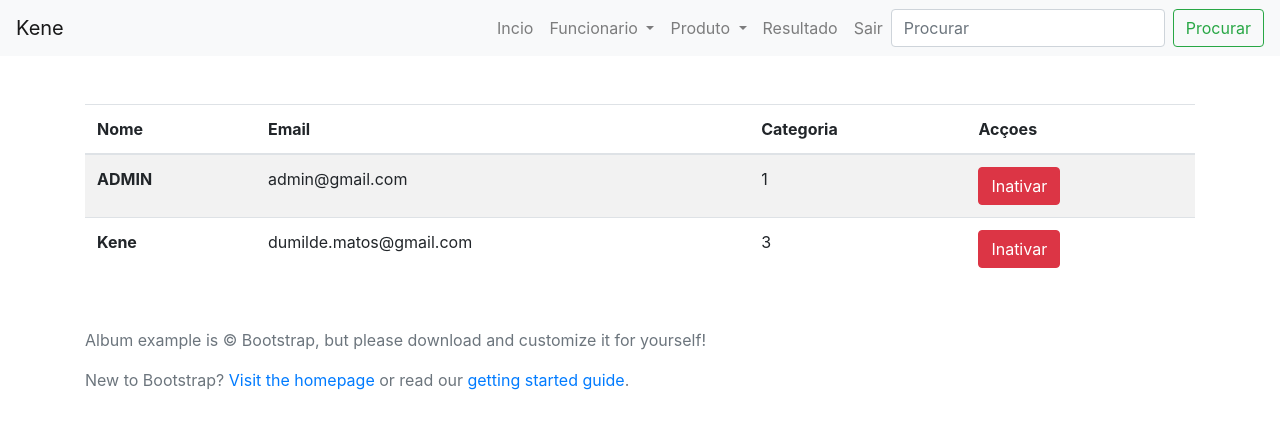
After one commit to Borgitoh/leilao, a PHP site: page /php/ListarFuncionario.php in a window 1280 px wide. The commit adds this page. Shown: the top 429 px of the page. Run offline with PHP 8.4, Linux system fonts and the light colour scheme; a user stored in the database is signed in; data comes from the database, SQL or seed files in the repository.

Commit message:
listagem dos funcionarios

```diff
--- /dev/null
+++ b/LeilaoOnline/php/ListarFuncionario.php
@@ -0,0 +1,113 @@
+<?php
+session_start();
+include 'validasessao.php';
+include "conexao.php";
+
+?>
+<!DOCTYPE html>
+<html lang="en">
+<head>
+    <meta charset="UTF-8">
+    <meta http-equiv="X-UA-Compatible" content="IE=edge">
+    <meta name="viewport" content="width=device-width, initial-scale=1.0">
+    <title>leilao</title>
+     <link rel="stylesheet" href="../css/bootstrap.min.css">
+     <link rel="stylesheet" href="../css/style.css">
+</head>
+<body>
+
+    <!-- incio do nav bar -->
+ <nav class="navbar navbar-expand-lg navbar-light bg-light">
+  <a class="navbar-brand" href="#"> <?php echo $_SESSION['nome']; ?></a>
+  <button class="navbar-toggler" type="button" data-toggle="collapse" data-target="#navbarSupportedContent" aria-controls="navbarSupportedContent" aria-expanded="false" aria-label="Toggle navigation">
+    <span class="navbar-toggler-icon"></span>
+  </button>
+
+  <div class="collapse navbar-collapse justify-content-end" id="navbarSupportedContent">
+    <ul class="navbar-nav">
+     <li class="nav-item">
+        <a class="nav-link" href="../index.php">Incio</a>
+      </li>
+      <li class="nav-item dropdown">
+        <a class="nav-link dropdown-toggle" href="#" id="navbarDropdown" role="button" data-toggle="dropdown" aria-haspopup="true" aria-expanded="false">
+         Funcionario
+        </a>
+        <div class="dropdown-menu" aria-labelledby="navbarDropdown">
+          <a class="dropdown-item" href="CriarConta.php">Cadastrar</a>
+          <a class="dropdown-item" href="#">Listar</a>
+        </div>
+      </li>
+      <li class="nav-item dropdown">
+        <a class="nav-link dropdown-toggle" href="#" id="navbarDropdown" role="button" data-toggle="dropdown" aria-haspopup="true" aria-expanded="false">
+         Produto
+        </a>
+        <div class="dropdown-menu" aria-labelledby="navbarDropdown">
+          <a class="dropdown-item" href="#">Cadastrar</a>
+          <a class="dropdown-item" href="#">Listar</a>
+        </div>
+      </li>
+       <li class="nav-item">
+        <a class="nav-link" href="../resultado.php">Resultado</a>
+      </li>
+      <li class="nav-item">
+        <a class="nav-link" href="sair.php?sessao=sim">Sair</a>
+      </li>
+    </ul>
+    <form class="form-inline">
+      <input class="form-control mr-sm-2" type="search" placeholder="Procurar" aria-label="Procurar">
+      <button class="btn btn-outline-success my-2 my-sm-0" type="submit">Procurar</button>
+    </form>
+  </div>
+</nav>
+
+<!-- tabela dos funcionario-->
+<div class="container-fluid mt-5">
+    <div class="container mt-5">
+    <table class="table table-striped">
+  <thead>
+    <tr>
+      <th scope="col">Nome</th>
+      <th scope="col">Email</th>
+      <th scope="col">Categoria</th>
+      <th scope="col">Acçoes</th>
+    </tr>
+  </thead>
+  <tbody>
+    <?php
+      $id = $_SESSION['idusuario'];
+     $mysqli= "SELECT*FROM `usuario` WHERE email != '$id'ORDER by 1 desc ";
+     $resultado=mysqli_query($con,$mysqli);
+     while($row=mysqli_fetch_assoc($resultado)){
+    ?>
+    <tr>
+      <th scope="row"> <?php echo $row['nome']; ?></th>
+      <td><?php echo $row['email']; ?></td>
+      <td><?php echo $row['IdTipoUsuario']; ?></td>
+      <td><button type="button" class="btn btn-danger">Inativar</button></td>
+    </tr>
+    <?php
+     }
+    ?>
+  </tbody>
+</table>
+    </div>
+</div>
+
+<!-- Fim da Tablea do Funcionario -->
+
+<script src="../js/Jquery.js" ></script>
+<script src="../js/bootstrap.js"></script>
+<script src="../js/popover.js"></script>
+<!-- foooter -->
+
+<footer class="text-muted mt-5">
+  <div class="container mt-5">
+  <div  class="float-right" id="scrollToTop"><span>Go Up</span></div>
+    <p>Album example is &copy; Bootstrap, but please download and customize it for yourself!</p>
+    <p>New to Bootstrap? <a href="/">Visit the homepage</a> or read our <a href="/docs/4.6/getting-started/introduction/">getting started guide</a>.</p>
+  </div>
+</footer>
+
+<script src="../Js/scroll.js" crossorigin="anonymous"></script>
+</body>
+</html>
--- a/LeilaoOnline/php/admin.php
+++ b/LeilaoOnline/php/admin.php
@@ -33,7 +33,7 @@ include 'validasessao.php';
         </a>
         <div class="dropdown-menu" aria-labelledby="navbarDropdown">
           <a class="dropdown-item" href="CriarConta.php">Cadastrar</a>
-          <a class="dropdown-item" href="#">Listar</a>
+          <a class="dropdown-item" href="ListarFuncionario.php">Listar</a>
         </div>
       </li>
       <li class="nav-item dropdown">
```
Also changed, not shown: LeilaoOnline/php/validarLogin.php (+4 -5 lines).
